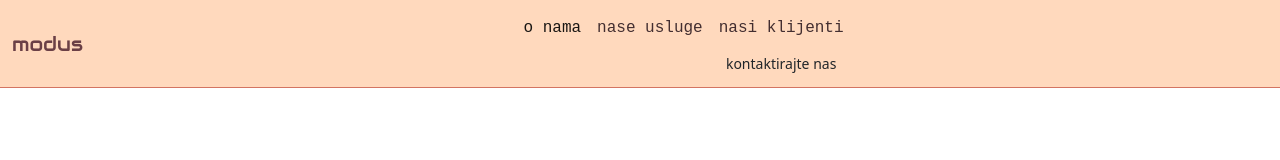
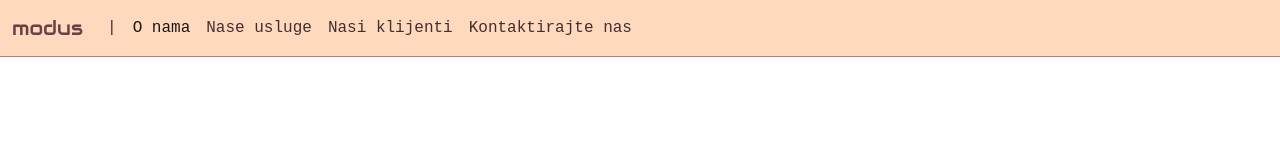
Before and after one commit to MatijaCobeljic/Folder, a website: page index.html in a window 1280 px wide. Drawn offline with Linux system fonts and the light colour scheme; a web font is replaced by a local one.

Commit message:
Small changes

```diff
--- a/index.html
+++ b/index.html
@@ -26,16 +26,21 @@
           <span class="navbar-toggler-icon"></span>
         </button>
         <div class="collapse navbar-collapse" id="navbarNavDropdown">
-          <ul class="navbar-nav m-auto">
+          <ul class="navbar-nav">
             <li class="nav-item">
-              <a class="nav-link active" aria-current="page" href="#">o nama</a>
+              <a class="nav-link" href="#">|</a>
             </li>
             <li class="nav-item">
-              <a class="nav-link" href="#">nase usluge</a>
+              <a class="nav-link active" aria-current="page" href="#">O nama</a>
             </li>
             <li class="nav-item">
-              <a class="nav-link" href="#">nasi klijenti</a>
-              <button type="button" class="btn btn-sm">kontaktirajte nas</button>
+              <a class="nav-link" href="#">Nase usluge</a>
+            </li>
+            <li class="nav-item">
+              <a class="nav-link" href="#">Nasi klijenti</a>
+              <li class="nav-item">
+                <a class="nav-link mr-auto" href="#">Kontaktirajte nas</a>
+              </li>
             </li>
               </ul>
             </li>
--- a/main.scss
+++ b/main.scss
@@ -16,6 +16,3 @@
     justify-content: center;
     text-align: center;
 }
-.btn {
-    background-color: #6B4046;
-}
```
